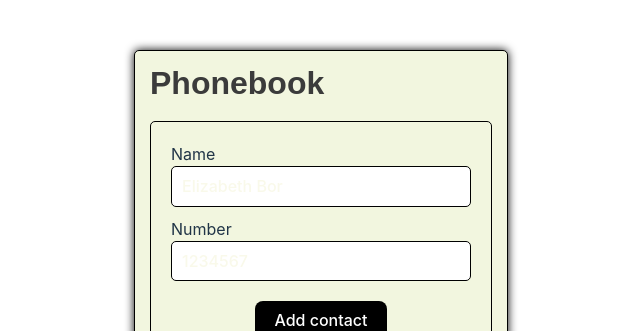
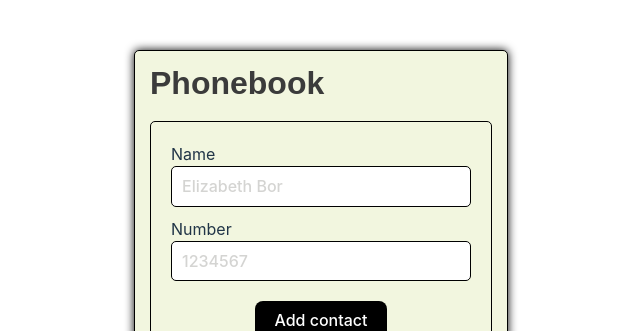
Before and after one commit to CosmicSand/goit-react-hw-03, a React (Vite) app: page / in a window 1280 px wide. Shown: the top 331 px of the page, without its empty margins (319-959 px from the left). Built offline with nearby package versions, Linux system fonts and the light colour scheme.

Commit message:
Update ContactForm.module.css

```diff
--- a/src/components/ContactForm/ContactForm.module.css
+++ b/src/components/ContactForm/ContactForm.module.css
@@ -16,7 +16,7 @@
 }
 
 .input::placeholder {
-  color: hsla(60, 57%, 91%, 0.597);
+  color: hsla(60, 3%, 71%, 0.597);
 }
 .input:focus,
 .input:hover,
```
